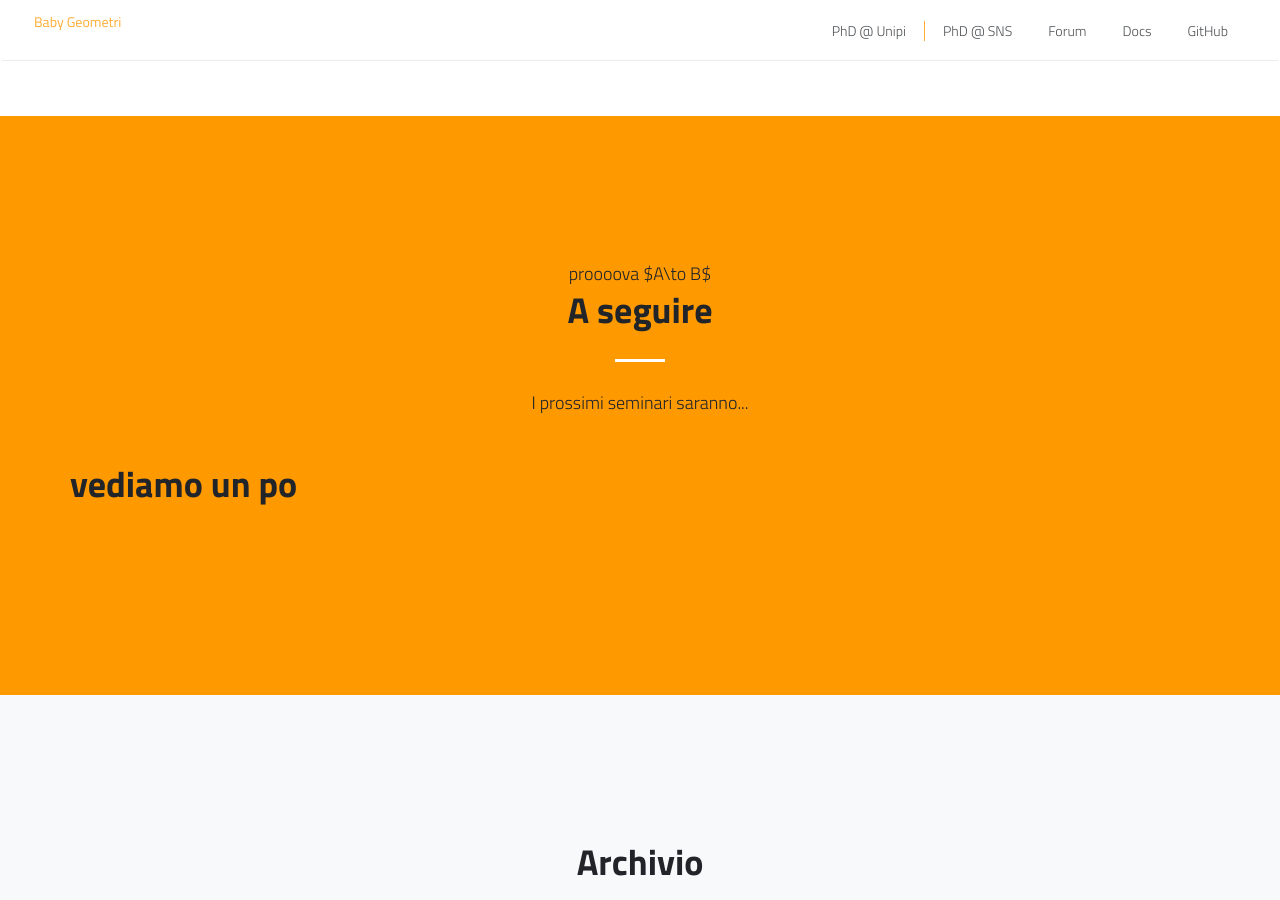
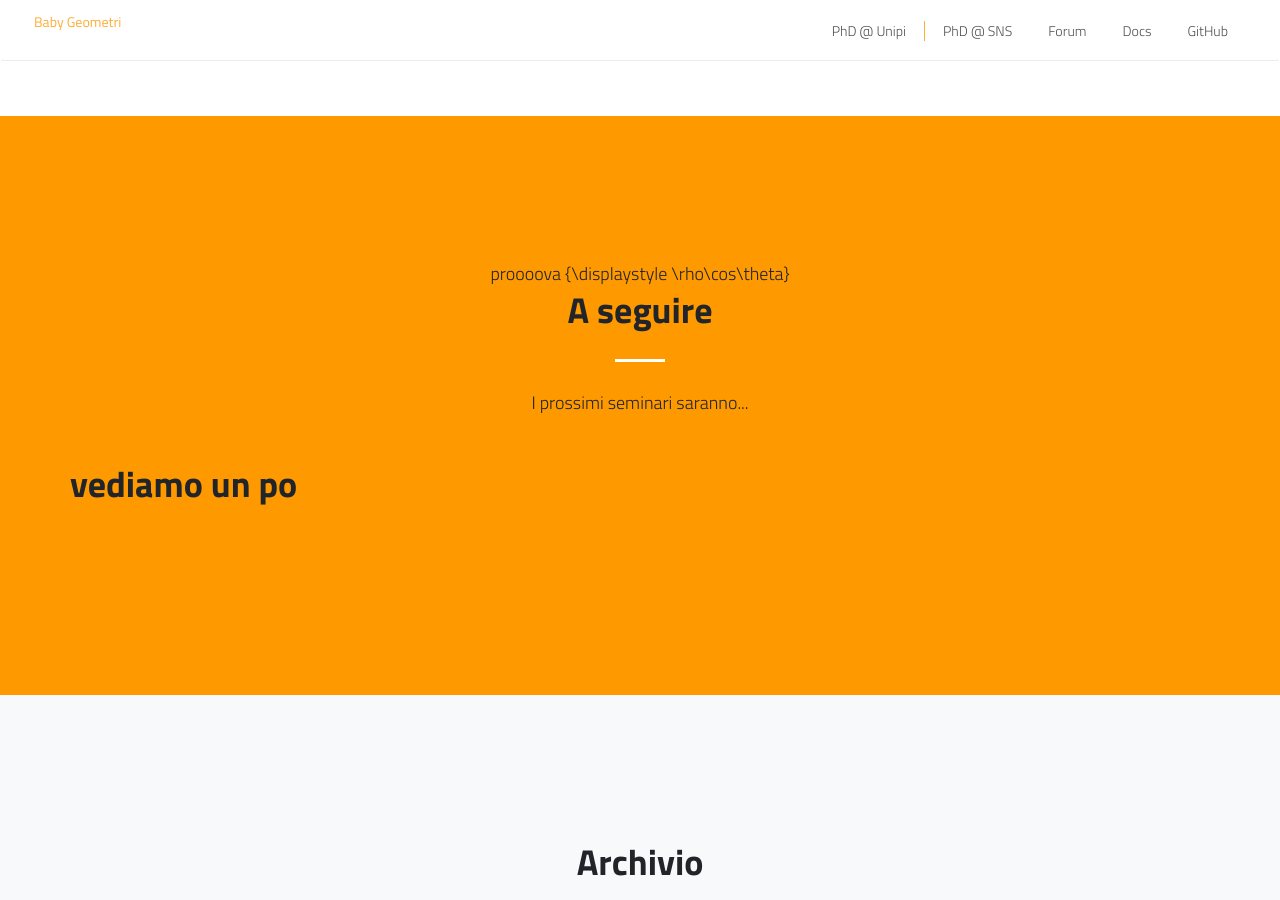
Before and after one commit to baby-geometri/baby-geometri.github.io, a Jekyll site: the page built from index.md, in a window 1280 px wide and 900 px high, scrolled down 1392 px. Built offline with Jekyll 4.4.1, drawn with Linux system fonts in a browser that asks for light colours; nearby versions of some CDN libraries.

Commit message:
Update default.html

```diff
--- a/_layouts/default.html
+++ b/_layouts/default.html
@@ -121,7 +121,7 @@
 
       <div class="col-lg-12 text-center">
 
-	      proooova $A\to B$
+	      proooova {\displaystyle \rho\cos\theta}
 
         <h2 class="section-heading">{{ site.data.content.following.title }} </h2>
         <hr class="light my-4">
```
